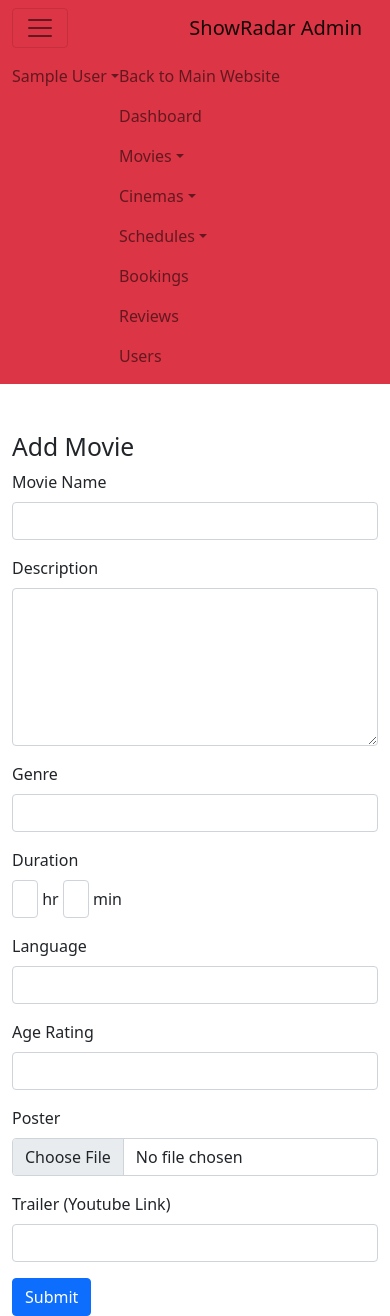
After one commit to AzSora09/movie-booking-system, a PHP site: page /admin/add-movie.php in a window 390 px wide, after a click that opens the changed part. The commit adds this page. Run offline with PHP 8.4, Linux system fonts and the light colour scheme; the visitor is signed in with stand-in values (Sample User, id 1); tables that the repository leaves empty or names only in its code hold one stand-in row (values such as "Sample post").

Commit message:
Added pages: Add/View Movies and Cinema

```diff
--- /dev/null
+++ b/admin/add-movie.php
@@ -0,0 +1,150 @@
+<?php
+include("./adminrequired.php");
+include("./logics/movies.php")
+?>
+<!doctype html>
+<html lang="en">
+
+<head>
+    <?php
+    head("Movie Booking System");
+    ?>
+</head>
+
+<body>
+    <?php
+    navbar();
+    ?>
+
+
+    <main>
+        <div class="container mt-5">
+            <h2>Add Movie</h2>
+            <form action="" method="post" enctype="multipart/form-data">
+
+                <div class="mb-3">
+                    <label for="" class="form-label">Movie Name</label>
+                    <input
+                        type="text"
+                        name="name"
+                        id=""
+                        class="form-control"
+                        placeholder=""
+                        aria-describedby="helpId" />
+                </div>
+
+                <div class="mb-3">
+                    <label for="" class="form-label">Description</label>
+                    <textarea
+                        type="text"
+                        name="desc"
+                        id=""
+                        class="form-control"
+                        rows="6"
+                        maxlength="2000"
+                        placeholder=""
+                        aria-describedby="helpId"></textarea>
+                </div>
+
+                <div class="mb-3">
+                    <label for="" class="form-label">Genre</label>
+                    <input
+                        type="text"
+                        name="genre"
+                        id=""
+                        class="form-control"
+                        placeholder=""
+                        aria-describedby="helpId" />
+                </div>
+
+                <div class="mb-3">
+                    <label for="" class="form-label">Duration</label>
+                    <div>
+                        <input
+                            type="number"
+                            name="dur_hr"
+                            id=""
+                            class="form-control d-inline"
+                            style="width: 3vw"
+                            placeholder=""
+                            aria-describedby="helpId" />
+                        hr
+                        <input
+                            type="number"
+                            name="dur_min"
+                            id=""
+                            class="form-control d-inline"
+                            style="width: 3vw"
+                            placeholder=""
+                            aria-describedby="helpId" />
+                        min
+                    </div>
+                </div>
+
+                <div class="mb-3">
+                    <label for="" class="form-label">Language</label>
+                    <input
+                        type="text"
+                        name="lang"
+                        id=""
+                        class="form-control"
+                        placeholder=""
+                        aria-describedby="helpId" />
+                </div>
+
+                <div class="mb-3">
+                    <label for="" class="form-label">Age Rating</label>
+                    <input
+                        type="text"
+                        name="age"
+                        id=""
+                        class="form-control"
+                        placeholder=""
+                        aria-describedby="helpId" />
+                </div>
+
+                <div class="mb-3">
+                    <label for="" class="form-label">Poster</label>
+                    <input
+                        type="file"
+                        name="poster"
+                        id=""
+                        class="form-control"
+                        placeholder=""
+                        aria-describedby="helpId" />
+                </div>
+
+                <div class="mb-3">
+                    <label for="" class="form-label">Trailer (Youtube Link)</label>
+                    <input
+                        type="text"
+                        name="trailer"
+                        id=""
+                        class="form-control"
+                        placeholder=""
+                        aria-describedby="helpId" />
+                </div>
+
+                <button
+                    type="submit"
+                    name="submit"
+                    class="btn btn-primary">
+                    Submit
+                </button>
+            </form>
+            <?php
+                addmovie();
+            ?>
+        </div>
+    </main>
+
+
+    <footer>
+
+    </footer>
+
+    <!-- Bootstrap JS -->
+    <script src="../bootstrap-5.0.2-dist/js/bootstrap.min.js"></script>
+</body>
+
+</html>
--- a/admin/adminrequired.php
+++ b/admin/adminrequired.php
@@ -3,7 +3,10 @@ session_start();
 
 $conn = mysqli_connect('localhost', 'root', '', 'movie-booking-system');
 
-
+function alertjs($content)
+{
+    echo "<script> alert(" . json_encode($content) . ") </script>";
+}
 
 function head($title)
 {
@@ -28,7 +31,7 @@ function navbar()
         <nav
             class="navbar navbar-expand-sm navbar-light bg-danger">
             <div class="container">
-                <a class="navbar-brand" href="./index.php">ShowRadar</a>
+                <a class="navbar-brand" href="./index.php">ShowRadar Admin</a>
                 <button
                     class="navbar-toggler d-lg-none order-first"
                     type="button"
@@ -42,65 +45,84 @@ function navbar()
 
                 <div class="d-flex">
                     <ul class="navbar-nav me-auto mt-2 mt-lg-0 order-first order-md-last">
-                        <?php
-                        if (
-                            isset($_SESSION["user_name"])
-                        ) {
-                        ?>
-                            <li class="nav-item">
-                                <span class="nav-link">
-                                    <?php echo $_SESSION["user_name"]; ?>
-                                </span>
-                            </li>
-                        <?php } else {
-                        ?>
-                            <li class="nav-item">
-                                <a class="nav-link" href="./login.php" aria-current="page">Log In</a>
-                            </li>
-                            <li class="nav-item d-none d-md-block">
-                                <a class="nav-link" href="./register.php">Sign In</a>
-                            </li>
-                        <?php } ?>
-
+                        <li class="nav-item dropdown">
+                            <a
+                                class="nav-link dropdown-toggle"
+                                data-bs-toggle="dropdown"
+                                href="#"
+                                role="button"
+                                aria-haspopup="true"
+                                aria-expanded="false"><?php echo $_SESSION["user_name"]; ?></a>
+                            <div class="dropdown-menu">
+                                <a class="dropdown-item" href="#">Log out</a>
+                            </div>
+                        </li>
                     </ul>
 
                     <div class="collapse navbar-collapse" id="collapsibleNavId">
                         <ul class="navbar-nav me-auto mt-2 mt-lg-0">
                             <li class="nav-item">
-                                <a class="nav-link" href="./index.php" aria-current="page">Home</a>
+                                <a class="nav-link" href="../index.php" aria-current="page">Back to Main Website</a>
                             </li>
+
                             <li class="nav-item">
-                                <a class="nav-link" href="#">Movies</a>
+                                <a class="nav-link" href="./index.php">Dashboard</a>
                             </li>
+
+                            <li class="nav-item dropdown">
+                                <a
+                                    class="nav-link dropdown-toggle"
+                                    data-bs-toggle="dropdown"
+                                    href="#"
+                                    role="button"
+                                    aria-haspopup="true"
+                                    aria-expanded="false">Movies</a>
+                                <div class="dropdown-menu">
+                                    <a class="dropdown-item" href="./add-movie.php">Add Movie</a>
+                                    <a class="dropdown-item" href="./view-movie.php">View Movies</a>
+                                </div>
+                            </li>
+
+                            <li class="nav-item dropdown">
+                                <a
+                                    class="nav-link dropdown-toggle"
+                                    data-bs-toggle="dropdown"
+                                    href="#"
+                                    role="button"
+                                    aria-haspopup="true"
+                                    aria-expanded="false">Cinemas</a>
+                                <div class="dropdown-menu">
+                                    <a class="dropdown-item" href="./add-cinema.php">Add Cinema</a>
+                                    <a class="dropdown-item" href="./view-cinema.php">View Cinemas</a>
+                                </div>
+                            </li>
+
+                            <li class="nav-item dropdown">
+                                <a
+                                    class="nav-link dropdown-toggle"
+                                    data-bs-toggle="dropdown"
+                                    href="#"
+                                    role="button"
+                                    aria-haspopup="true"
+                                    aria-expanded="false">Schedules</a>
+                                <div class="dropdown-menu">
+                                    <a class="dropdown-item" href="#">Add Schedule</a>
+                                    <a class="dropdown-item" href="#">View Schedules</a>
+                                </div>
+                            </li>
+
                             <li class="nav-item">
-                                <a class="nav-link" href="#">Cinemas</a>
+                                <a class="nav-link" href="./index.php">Bookings</a>
                             </li>
-                            <?php
-                            if (
-                                isset($_SESSION["user_name"])
-                            ) {
-                                if ($_SESSION["user_role"] = "admin") { ?>
-                                    <li class="nav-item">
-                                        <a class="nav-link" href="./admin/index.php">Admin</a>
-                                    </li>
-                            <?php }
-                            }
-                            ?>
 
+                            <li class="nav-item">
+                                <a class="nav-link" href="./index.php">Reviews</a>
+                            </li>
 
+                            <li class="nav-item">
+                                <a class="nav-link" href="./index.php">Users</a>
+                            </li>
                         </ul>
-
-                        <form class="d-flex my-2 my-lg-0">
-                            <input
-                                class="form-control me-sm-2"
-                                type="text"
-                                placeholder="Search" />
-                            <button
-                                class="btn btn-outline-light my-2 my-sm-0"
-                                type="submit">
-                                Search
-                            </button>
-                        </form>
                     </div>
                 </div>
             </div>
@@ -108,3 +130,76 @@ function navbar()
     </header>
 <?php }
 ?>
+
+
+
+<?php
+function imgverif($file, $prefix)
+{
+    $imgtmp = $file["tmp_name"];
+    $imgname = $file["name"];
+
+    $exte = strtolower(pathinfo($imgname, PATHINFO_EXTENSION));
+
+    $allowed = ["jpg", "jpeg", "png", "webp"];
+
+    if (!in_array($exte, $allowed)) {
+        return false;
+    }
+
+    if (getimagesize($imgtmp) === false) {
+        return false;
+    }
+
+    $newname = uniqid($prefix . "_", true) . "." . $exte;
+    $destination = "../images/" . $newname;
+
+    if (move_uploaded_file($imgtmp, $destination)) {
+        return $newname;
+    }
+
+    return false;
+}
+
+function youtubeID($input)
+{
+    $input = trim($input);
+
+    // If it's already a YouTube video ID
+    if (preg_match('/^[A-Za-z0-9_-]{11}$/', $input)) {
+        return $input;
+    }
+
+    $parts = parse_url($input);
+
+    // Normal YouTube link
+    if (isset($parts["query"])) {
+        parse_str($parts["query"], $query);
+
+        if (isset($query["v"])) {
+            return $query["v"];
+        }
+    }
+
+    // Short youtu.be link
+    if (isset($parts["host"]) && $parts["host"] == "youtu.be") {
+        return ltrim($parts["path"], "/");
+    }
+
+    return false;
+}
+
+
+function selectdata($table, $id = null)
+{
+    global $conn;
+
+    if ($id !== null) {
+        $result = mysqli_query($conn, "Select * from $table where id = $id");
+    } else {
+        $result = mysqli_query($conn, "Select * from $table");
+    }
+
+    return $result;
+}
+?>
--- /dev/null
+++ b/admin/logics/movies.php
@@ -0,0 +1,30 @@
+<?php
+function addmovie()
+{
+    global $conn;
+    if (isset($_POST["submit"])) {
+
+        $name = mysqli_real_escape_string($conn, $_POST["name"]);
+        $desc = mysqli_real_escape_string($conn, $_POST["desc"]);
+        $genre = mysqli_real_escape_string($conn, $_POST["genre"]);
+        $dur = $_POST["dur_hr"] . " hr " . $_POST["dur_min"] . " min";
+        $lang = mysqli_real_escape_string($conn, $_POST["lang"]);
+        $age = $_POST["age"];
+        $image = imgverif($_FILES["poster"], "movie");
+        $trailer = mysqli_real_escape_string($conn, youtubeID($_POST["trailer"]));
+
+
+        if($image) {
+            mysqli_query($conn, "INSERT INTO `movies`
+            (`title`, `description`, `genre`, `duration`, `language`, `age_rating`, `poster`, `trailer`)
+            VALUES ('$name','$desc','$genre','$dur','$lang','$age','$image','$trailer')
+            ");
+
+            alertjs("Movie added successfully");
+            exit;
+        } else {
+            alertjs("Invalid Image");
+        }
+    }
+}
+?>
```
Also changed, not shown: admin/add-cinema.php (added, +71 -0 lines), admin/logics/cinemas.php (added, +24 -0 lines), admin/view-cinema.php (added, +70 -0 lines), admin/view-movie.php (added, +86 -0 lines), required.php (+8 -6 lines), images/movie_6a47a23bd11a40.25012346.jpg (added), images/movie_6a47a3121f0ee5.31065764.jpg (added), images/movie_6a47a435f12665.08354663.jpg (added), images/movie_6a48d5ed71cee6.48697268.jpg (added), images/movie_6a48d607379248.74350303.jpg (added).
